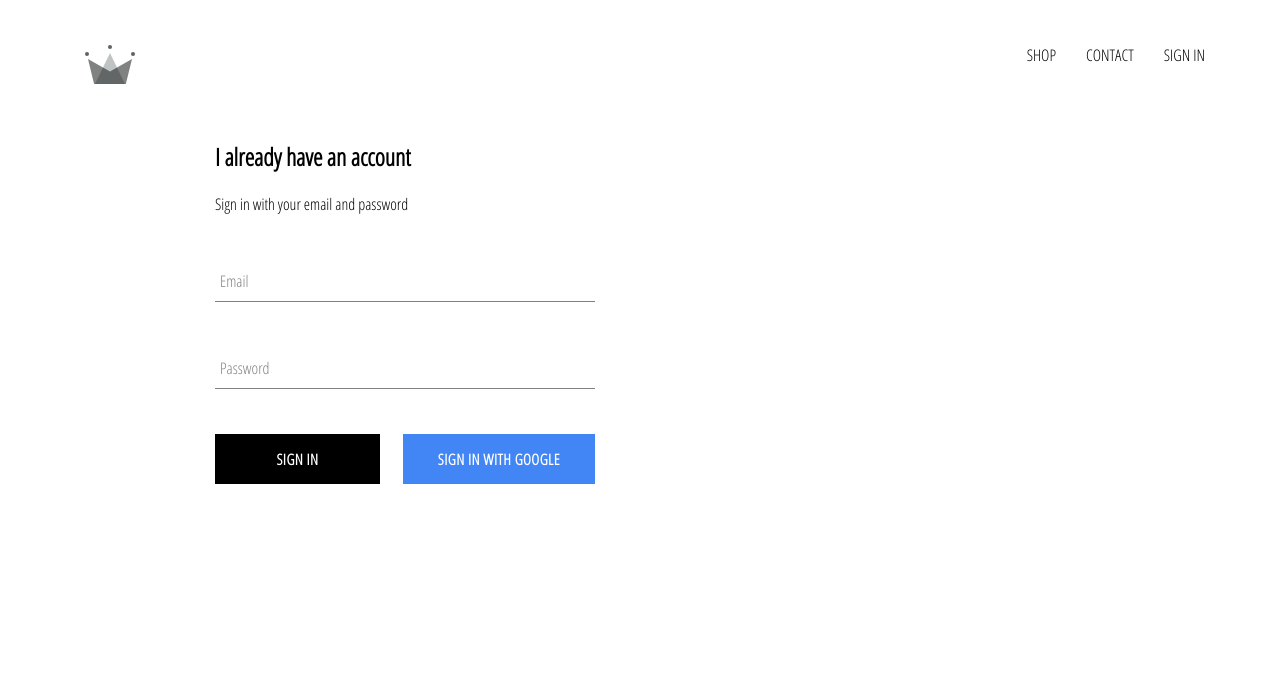
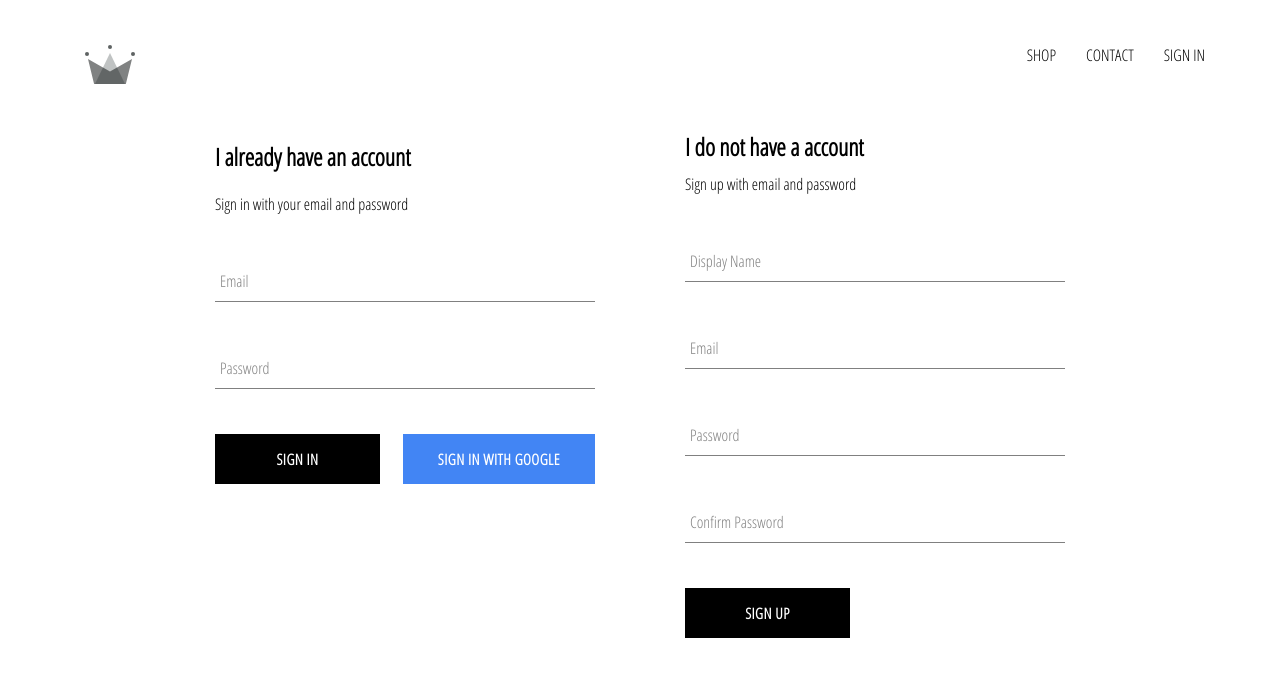
Before and after one commit to saran141998/e-commerce, a React (Create React App) app: page /signin in a window 1280 px wide. Shown: the top 676 px of the page. Built offline with nearby package versions, Linux system fonts and the light colour scheme; no server answers.

Commit message:
signupusingemailandpassword

```diff
--- a/src/App.js
+++ b/src/App.js
@@ -7,7 +7,7 @@
 import HomePage from './pages/homepage/homepage.component';
 import ShopPage from './pages/shop/shop.component';
 import SignInAndSignUp from './pages/sign-in-and-sign-up/sign-in-and-sign-up.component';
-import { auth } from './firebase/firebase.utils';
+import { auth, createUserProfileDocument } from './firebase/firebase.utils';
 
 class App extends React.Component {
   constructor() {
@@ -19,10 +19,26 @@
   }
   unsubscribeFromAuth = null;
   componentDidMount() {
-    this.unsubscribeFromAuth = auth.onAuthStateChanged(user => {
-      this.setState({ currentUser: user });
-      console.log(user);
-    })
+    this.unsubscribeFromAuth = auth.onAuthStateChanged(async userAuth => {
+      if (userAuth) {
+        const userRef = await createUserProfileDocument(userAuth);
+
+        userRef.onSnapshot(snapShot => {
+          this.setState({
+            currentUser: {
+              id: snapShot.id,
+              ...snapShot.data()
+            }
+          });
+          console.log(this.state);
+        });
+
+      }
+      else {
+        this.setState({ currentUser: userAuth })
+      }
+
+    });
   }
 
   componentWillUnmount() {
--- /dev/null
+++ b/src/components/sign-up/sign-up.component.jsx
@@ -0,0 +1,104 @@
+import React from 'react';
+
+import FormInput from '../form-input/form-input.component';
+import CustomButton from '../custom-button/custom-button.component';
+import './sign-up.styles.scss';
+
+import { auth, createUserProfileDocument } from '../../firebase/firebase.utils';
+
+
+class SignUp extends React.Component {
+    constructor() {
+        super();
+
+        this.state = {
+            displayName: '',
+            email: '',
+            password: '',
+            confirmPassword: ''
+        }
+    }
+    handleChange = (event) => {
+        const { value, name } = event.target;
+
+        this.setState({ [name]: value });
+
+    }
+
+    handleSubmit = async event => {
+        event.preventDefault();
+        const { displayName, email, password, confirmPassword } = this.state;
+
+        if (password !== confirmPassword) {
+            alert("Password don't match")
+            return
+        }
+        try {
+            const { user } = await auth.createUserWithEmailAndPassword(email, password);
+            await createUserProfileDocument(user, { displayName });
+
+            this.setState({
+                displayName: '',
+                email: '',
+                password: '',
+                confirmPassword: ''
+            });
+
+        } catch (error) {
+            console.error(error);
+        }
+
+
+    }
+    render() {
+        const { displayName, email, password, confirmPassword } = this.state;
+        return (
+            <div className='sign-up'>
+                <h2 className='title'>
+                    I do not have a account
+                </h2>
+                <span>Sign up with email and password</span>
+                <form className='sign-up-form' onSubmit={this.handleSubmit}>
+                    <FormInput
+                        type='text'
+                        name='displayName'
+                        value={displayName}
+                        onChange={this.handleChange}
+                        label='Display Name'
+                        required
+                    />
+                    <FormInput
+                        type='email'
+                        name='email'
+                        value={email}
+                        onChange={this.handleChange}
+                        label='Email'
+                        required
+                    />
+                    <FormInput
+                        type='password'
+                        name='password'
+                        value={password}
+                        onChange={this.handleChange}
+                        label='Password'
+                        required
+                    />
+                    <FormInput
+                        type='password'
+                        name='confirmPassword'
+                        value={confirmPassword}
+                        onChange={this.handleChange}
+                        label='Confirm Password'
+                        required
+                    />
+                    <CustomButton type='submit' >SIGN UP</CustomButton>
+
+                </form>
+
+            </div>
+        )
+    }
+}
+
+
+export default SignUp;
--- /dev/null
+++ b/src/components/sign-up/sign-up.styles.scss
@@ -0,0 +1,9 @@
+.sign-up {
+    display: flex;
+    flex-direction: column;
+    width: 380px;
+
+    .title {
+        margin: 10px 0;
+    }
+}
--- a/src/firebase/firebase.utils.js
+++ b/src/firebase/firebase.utils.js
@@ -14,6 +14,35 @@
     measurementId: "G-H9QX48NY6X"
 };
 
+export const createUserProfileDocument = async (userAuth, additionalData) => {
+    if (!userAuth)
+        return;
+
+    const userRef = firestore.doc(`users/${userAuth.uid}`);
+
+    const snapShot = await userRef.get();
+
+    if (!snapShot.exists) {
+        const { displayName, email } = userAuth;
+        const createdAt = new Date();
+
+        try {
+            await userRef.set({
+                displayName,
+                email,
+                createdAt,
+                ...additionalData
+            })
+        } catch (error) {
+            console.log('error created user', error.messsage);
+        }
+    }
+    return userRef;
+
+
+
+}
+
 firebase.initializeApp(config);
 
 export const auth = firebase.auth();
--- a/src/pages/sign-in-and-sign-up/sign-in-and-sign-up.component.jsx
+++ b/src/pages/sign-in-and-sign-up/sign-in-and-sign-up.component.jsx
@@ -1,6 +1,7 @@
 import React from 'react';
 
 import SignIn from '../../components/sign-in/sign-in.component';
+import SignUp from '../../components/sign-up/sign-up.component';
 import './sign-in-and-sign-up.styles.scss'
 
 const SignInAndSignUpPage = () => {
@@ -8,6 +9,7 @@
 
         <div className='sign-in-and-sign-up'>
             <SignIn />
+            <SignUp />
         </div>
     )
 }
```
Also changed, not shown: 1 other file (tests, documents, lock files or other folders).
